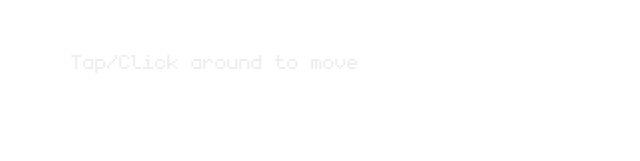
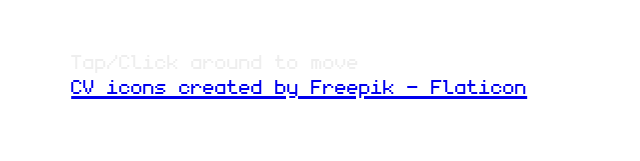
Before and after one commit to sebasgw/2d-portfolio, a website built with Vite: page index.html in a window 1280 px wide. Shown: the whole page, without its empty margins (0-640 px from the left). Built offline with nearby package versions, Linux system fonts and the light colour scheme.

Commit message:
Agregado icono y cambiado el nombre de la pestanha de navegador

```diff
--- a/index.html
+++ b/index.html
@@ -2,9 +2,10 @@
 <html lang="en">
   <head>
     <meta charset="UTF-8" />
-    <link rel="icon" type="image/svg+xml" href="/vite.svg" />
+    <link rel="icon" type="image/png" href="/tab-icon.png" />
+
     <meta name="viewport" content="width=device-width, initial-scale=1.0" />
-    <title>Vite App</title>
+    <title>Sebastian Gonzalez</title>
   </head>
   <body>
     <style>
@@ -77,7 +78,7 @@
     </style>
     <div id="app">
       <div id="ui"></div>
-      <p class="note">Tap/Click around to move</p>
+      <p class="note">Tap/Click around to move <a href="https://www.flaticon.com/free-icons/cv" title="CV icons">CV icons created by Freepik - Flaticon</a></p>
       <div id="textbox-container" style = "display: none">
         <div id="textbox">
           <p id="dialogue" class="ui-text"></p>
```
Also changed, not shown: public/tab-icon.png (added).
